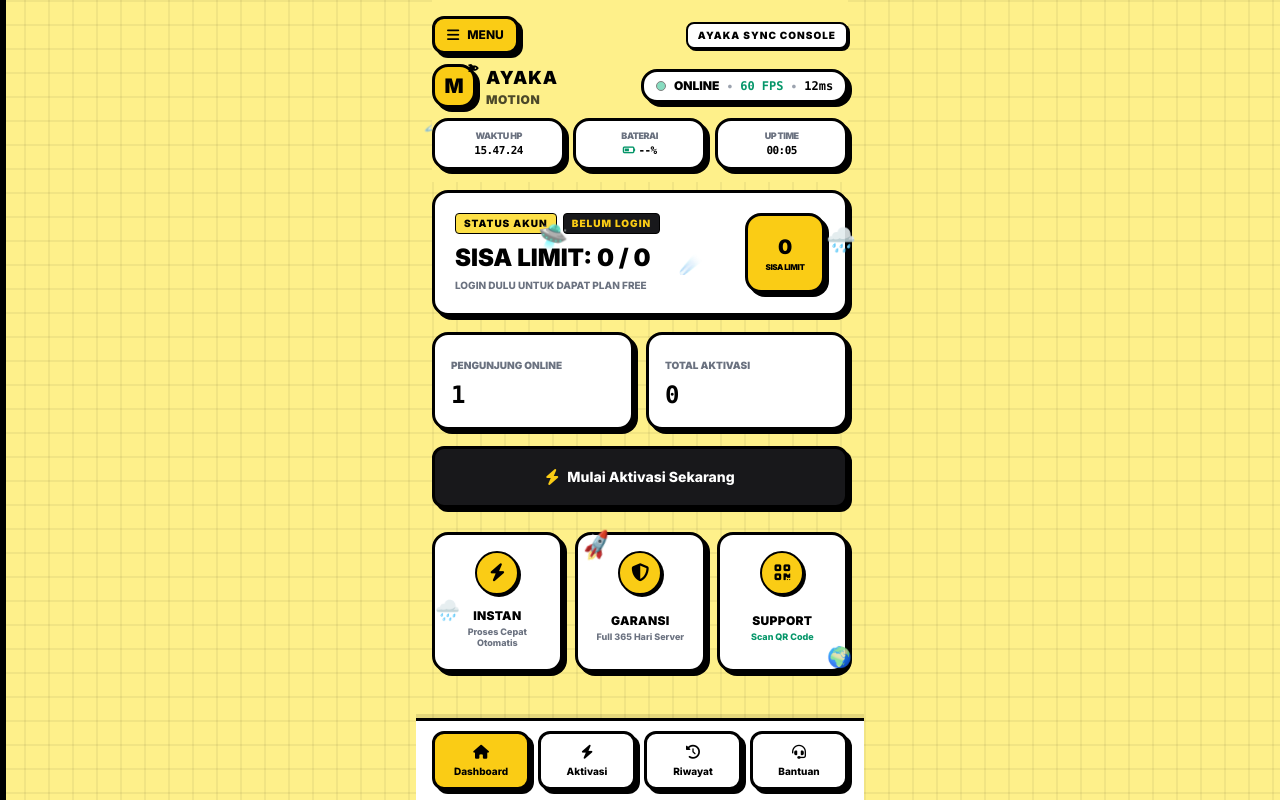
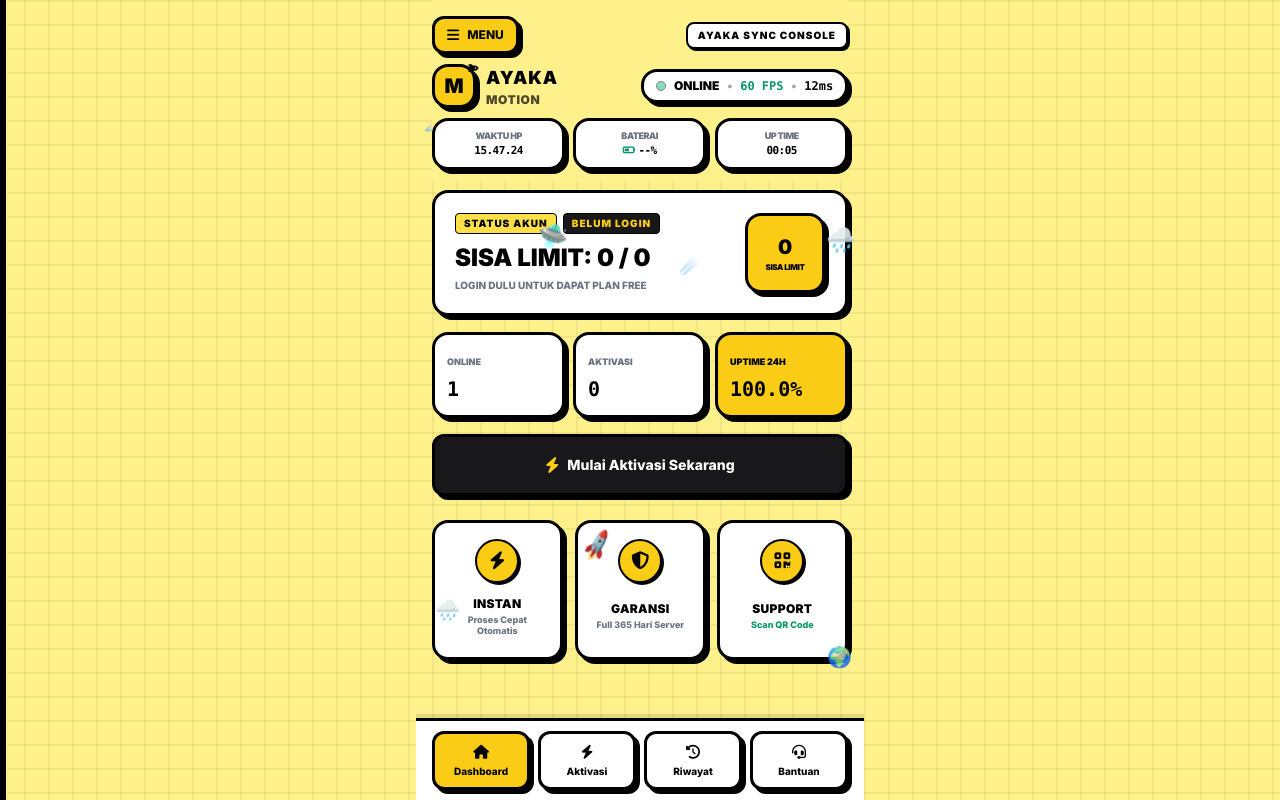
Before and after one commit to pam873853-source/ayaka-amp, a website with bundled scripts: page index.html in a window 1280 px wide. Built offline with nearby package versions, Linux system fonts and the light colour scheme; files whose address does not match are found by name.

Commit message:
Update index.html

```diff
--- a/index.html
+++ b/index.html
@@ -12,6 +12,7 @@
 </head>
 <body class="max-w-md mx-auto min-h-screen px-4 pb-28 flex flex-col relative select-none">
 
+    <!-- ============ FLOATING SPACE ANIMATION LAYER ============ -->
     <div class="fixed inset-0 max-w-md mx-auto pointer-events-none z-30 overflow-hidden">
         <div class="anim-planet absolute top-28 left-2 text-2xl opacity-90">🪐</div>
         <div class="anim-planet absolute bottom-32 right-3 text-xl opacity-85" style="animation-delay: 1.5s;">🌍</div>
@@ -23,6 +24,7 @@
         <div class="anim-cloud absolute bottom-44 left-2 text-xl opacity-85" style="animation-delay: 2s;">🌧️</div>
     </div>
 
+    <!-- ============ SIDEBAR BACKDROP & DRAWER ============ -->
     <div id="sidebar-backdrop" onclick="toggleSidebar(false)" class="fixed inset-0 bg-black/60 z-50 opacity-0 pointer-events-none transition-opacity duration-200"></div>
     <aside id="sidebar-drawer" class="fixed top-0 left-0 bottom-0 w-72 bg-[#fef08a] border-r-4 border-black z-50 transform -translate-x-full transition-transform duration-250 ease-out flex flex-col justify-between p-4 shadow-[6px_0px_0px_#000]">
         <div class="space-y-4">
@@ -79,6 +81,7 @@
         </div>
     </aside>
 
+    <!-- ============ HEADER ============ -->
     <header class="pt-4 pb-3 flex flex-col gap-2.5 sticky top-0 bg-[#fef08a] z-40">
         <div class="flex items-center justify-between">
             <button type="button" onclick="toggleSidebar(true)" class="neo-btn-yellow px-3 py-1.5 flex items-center gap-2 text-xs font-black">
@@ -122,6 +125,7 @@
         </div>
     </header>
 
+    <!-- ============ DASHBOARD VIEW ============ -->
     <main id="view-dashboard" class="space-y-4 flex-1 transition-all pt-2 tab-anim-enter">
         <section class="neo-card p-5 flex items-center justify-between">
             <div class="space-y-1">
@@ -137,19 +141,27 @@
                 <span class="text-[8px] font-black tracking-tighter uppercase">SISA LIMIT</span>
             </div>
         </section>
-        <section class="grid grid-cols-2 gap-3">
-            <div class="neo-card p-4 space-y-1">
-                <span class="text-[10px] font-black uppercase text-gray-500">PENGUNJUNG ONLINE</span>
-                <div class="text-2xl font-black font-mono" id="visitors-count">1</div>
+
+        <!-- STATS GRID — 3 KOLOM (dengan UPTIME 24H dari Neon DB) -->
+        <section class="grid grid-cols-3 gap-2">
+            <div class="neo-card p-3 space-y-1">
+                <span class="text-[9px] font-black uppercase text-gray-500">ONLINE</span>
+                <div class="text-xl font-black font-mono" id="visitors-count">1</div>
             </div>
-            <div class="neo-card p-4 space-y-1">
-                <span class="text-[10px] font-black uppercase text-gray-500">TOTAL AKTIVASI</span>
-                <div class="text-2xl font-black font-mono" id="activations-count">0</div>
+            <div class="neo-card p-3 space-y-1">
+                <span class="text-[9px] font-black uppercase text-gray-500">AKTIVASI</span>
+                <div class="text-xl font-black font-mono" id="activations-count">0</div>
+            </div>
+            <div class="neo-card-yellow p-3 space-y-1">
+                <span class="text-[9px] font-black uppercase text-black">UPTIME 24H</span>
+                <div class="text-xl font-black font-mono" id="server-uptime-pct">--%</div>
             </div>
         </section>
+
         <button onclick="setActiveTab('aktivasi')" class="w-full neo-btn-dark py-4 text-sm flex items-center justify-center gap-2">
             <i class="fa-solid fa-bolt text-yellow-400 text-base"></i><span>Mulai Aktivasi Sekarang</span>
         </button>
+
         <section class="grid grid-cols-3 gap-3 pt-2 items-stretch">
             <div onclick="openQrModal()" class="neo-card p-3 bg-white text-center flex flex-col justify-between items-center h-full min-h-[140px] cursor-pointer hover:bg-yellow-100 transition-colors">
                 <div class="w-11 h-11 rounded-full bg-yellow-400 border-2 border-black shadow-[2px_2px_0px_#000] flex items-center justify-center my-1 shrink-0">
@@ -181,6 +193,7 @@
         </section>
     </main>
 
+    <!-- ============ MODAL QR SUPPORT ============ -->
     <div id="qr-modal" class="fixed inset-0 bg-black/60 z-50 flex items-center justify-center p-4 opacity-0 pointer-events-none transition-opacity duration-200">
         <div class="neo-card p-5 bg-white w-full max-w-sm space-y-4 relative transform scale-95 transition-transform duration-200" id="qr-modal-content">
             <button onclick="closeQrModal()" class="absolute -top-3 -right-3 w-8 h-8 neo-btn-yellow flex items-center justify-center font-black text-sm">✕</button>
@@ -196,6 +209,7 @@
         </div>
     </div>
 
+    <!-- ============ AKTIVASI VIEW ============ -->
     <main id="view-aktivasi" class="space-y-4 flex-1 hidden transition-all pt-2">
         <section class="neo-card p-4 space-y-1">
             <div class="flex items-center justify-between">
@@ -265,6 +279,7 @@
         </section>
     </main>
 
+    <!-- ============ RIWAYAT VIEW ============ -->
     <main id="view-riwayat" class="space-y-4 flex-1 hidden transition-all pt-2">
         <section class="neo-card p-4 flex items-center justify-between">
             <div>
@@ -285,6 +300,7 @@
         <section class="space-y-3" id="history-feed-container"></section>
     </main>
 
+    <!-- ============ LAPORAN / BANTUAN VIEW ============ -->
     <main id="view-laporan" class="space-y-4 flex-1 hidden transition-all pt-2">
         <section class="neo-card p-4 space-y-1 bg-white">
             <span class="text-[10px] font-black uppercase tracking-wider bg-yellow-300 px-2 py-0.5 border border-black rounded">PUSAT BANTUAN</span>
@@ -326,6 +342,7 @@
         </a>
     </main>
 
+    <!-- ============ AI CHAT VIEW ============ -->
     <main id="view-chat" class="space-y-3 flex-1 hidden transition-all pt-2 flex flex-col">
         <section class="neo-card p-3.5 bg-white flex items-center justify-between">
             <div class="flex items-center gap-2.5">
@@ -360,6 +377,7 @@ Mau tanya cara aktivasi, cara pakai generator, info premium, minta bikinin capti
         </form>
     </main>
 
+    <!-- ============ BULK AKUN VIEW ============ -->
     <main id="view-bulk" class="space-y-4 flex-1 hidden transition-all pt-2">
         <section class="neo-card p-4 space-y-1 bg-white">
             <div class="flex items-center justify-between">
@@ -401,12 +419,15 @@ Mau tanya cara aktivasi, cara pakai generator, info premium, minta bikinin capti
         </section>
     </main>
 
+    <!-- ============ PLAN & LIMIT VIEW ============ -->
     <main id="view-plan" class="space-y-4 flex-1 hidden transition-all pt-2">
         <section class="neo-card p-4 space-y-1 bg-white">
             <span class="text-[10px] font-black uppercase tracking-wider bg-yellow-300 px-2 py-0.5 border border-black rounded">MEMBERSHIP & QUOTA</span>
             <h1 class="text-xl font-black mt-1">Pilih Plan Ayaka Sync</h1>
             <p class="text-xs font-semibold text-gray-600">Tingkatkan kapasitas limit aktivasi Anda dan buka fitur eksklusif Bulk Akun.</p>
         </section>
+
+        <!-- STATUS LIMIT SAAT INI -->
         <section class="neo-card p-4 bg-zinc-900 text-white space-y-2">
             <div class="flex items-center justify-between">
                 <span class="text-[10px] font-black uppercase text-yellow-400">PLAN AKTIF SAAT INI</span>
@@ -423,7 +444,11 @@ Mau tanya cara aktivasi, cara pakai generator, info premium, minta bikinin capti
                 ⚠️ Wajib login akun terlebih dahulu untuk mendapatkan Plan Free (20 limit permanen, tanpa reset jika habis). Jika limit 0, harus upgrade ke Plan Pro atau Enterprise.
             </p>
         </section>
+
+        <!-- KARTU PAKET PLAN -->
         <div class="space-y-3">
+
+            <!-- PLAN FREE -->
             <div class="neo-card p-4 bg-white space-y-2.5">
                 <div class="flex items-center justify-between">
                     <div>
@@ -443,6 +468,8 @@ Mau tanya cara aktivasi, cara pakai generator, info premium, minta bikinin capti
                 </ul>
                 <button type="button" disabled class="w-full neo-btn py-2 text-xs opacity-60 cursor-not-allowed">Plan Bawaan (Default)</button>
             </div>
+
+            <!-- PLAN PRO -->
             <div class="neo-card-yellow p-4 space-y-2.5">
                 <div class="flex items-center justify-between">
                     <div>
@@ -469,6 +496,8 @@ Mau tanya cara aktivasi, cara pakai generator, info premium, minta bikinin capti
                     </button>
                 </div>
             </div>
+
+            <!-- PLAN ENTERPRISE -->
             <div class="neo-card p-4 bg-white space-y-2.5 border-4">
                 <div class="flex items-center justify-between">
                     <div>
@@ -476,7 +505,7 @@ Mau tanya cara aktivasi, cara pakai generator, info premium, minta bikinin capti
                         <h3 class="text-lg font-black mt-0.5">Plan Enterprise</h3>
                     </div>
                     <div class="text-right">
-                        <span class="text-lg font-black">Rp 10.000</span>
+                        <span class="text-lg font-black">Rp 65.000</span>
                         <span class="text-[10px] font-bold text-gray-500 block">Total 1000 Limit</span>
                     </div>
                 </div>
@@ -498,20 +527,25 @@ Mau tanya cara aktivasi, cara pakai generator, info premium, minta bikinin capti
         </div>
     </main>
 
+    <!-- ============ MODAL PEMBAYARAN QR ============ -->
     <div id="plan-qr-modal" class="fixed inset-0 bg-black/65 z-50 flex items-center justify-center p-4 opacity-0 pointer-events-none transition-opacity duration-200 overflow-y-auto">
         <div class="neo-card p-4 bg-white w-full max-w-sm space-y-3 relative transform scale-95 transition-transform duration-200 my-auto" id="plan-qr-modal-content">
             <button type="button" onclick="closePlanPaymentModal()" class="absolute -top-3 -right-3 w-8 h-8 neo-btn-yellow flex items-center justify-center font-black text-sm">✕</button>
+
             <div class="flex items-center justify-between">
                 <span class="text-[10px] font-black uppercase bg-blue-100 text-blue-800 border border-black px-2 py-0.5 rounded">Scan QRIS / QR</span>
                 <span id="pay-modal-price" class="text-xs font-black bg-yellow-300 border border-black px-2 py-0.5 rounded">Rp 0</span>
             </div>
+
             <div>
                 <h3 id="pay-modal-title" class="text-base font-black">Pembayaran Plan</h3>
                 <p class="text-[11px] font-semibold text-gray-600">Scan QR di bawah, lalu upload screenshot bukti pembayaran sebelum menekan tombol hijau.</p>
             </div>
+
             <div class="neo-card p-1.5 bg-sky-50 border-2 border-black flex items-center justify-center overflow-hidden max-h-60">
                 <img src="/images/ayaka-sync-qr.png" onerror="this.onerror=null;this.src='/images/ayaka-store.png';" alt="QR Pembayaran Ayaka Sync" class="w-full h-52 object-contain rounded-lg">
             </div>
+
             <div class="space-y-1.5">
                 <label class="block text-xs font-black">Bukti transfer (gambar, maks 5 MB)</label>
                 <div class="flex items-center gap-2 p-2 bg-white border-2 border-black rounded-xl">
@@ -523,6 +557,7 @@ Mau tanya cara aktivasi, cara pakai generator, info premium, minta bikinin capti
                     <img id="payment-proof-preview" src="" alt="Preview Bukti" class="w-full h-24 object-cover rounded-lg border-2 border-black">
                 </div>
             </div>
+
             <div class="space-y-2 pt-1">
                 <button type="button" id="btn-submit-payment-proof" onclick="handleSubmitPaymentProof()" disabled class="w-full py-2.5 px-4 rounded-xl border-2 border-black font-black text-xs bg-emerald-500 text-white shadow-[3px_3px_0px_#000] opacity-40 cursor-not-allowed transition-all flex items-center justify-center gap-1.5">
                     <i class="fa-solid fa-paper-plane"></i> Kirim Bukti Transfer
@@ -532,6 +567,7 @@ Mau tanya cara aktivasi, cara pakai generator, info premium, minta bikinin capti
         </div>
     </div>
 
+    <!-- ============ PROFIL & SESI VIEW ============ -->
     <main id="view-profil" class="space-y-4 flex-1 hidden transition-all pt-2">
         <section class="neo-card p-4 space-y-1 bg-white">
             <div class="flex items-center justify-between">
@@ -541,6 +577,7 @@ Mau tanya cara aktivasi, cara pakai generator, info premium, minta bikinin capti
             <h1 class="text-xl font-black mt-1">Profil Pengguna & Sesi</h1>
             <p class="text-xs font-semibold text-gray-600">Kelola sesi login real-time Anda agar sisa limit dan plan tersinkronisasi otomatis.</p>
         </section>
+
         <section class="neo-card p-5 bg-white space-y-4">
             <div class="flex items-center gap-3.5">
                 <div id="profile-avatar" class="w-14 h-14 rounded-2xl bg-yellow-400 border-3 border-black shadow-[3px_3px_0px_#000] flex items-center justify-center font-black text-2xl">👤</div>
@@ -553,6 +590,7 @@ Mau tanya cara aktivasi, cara pakai generator, info premium, minta bikinin capti
                     </div>
                 </div>
             </div>
+
             <div class="p-3 bg-zinc-100 border-2 border-black rounded-xl space-y-1.5 text-[11px] font-mono">
                 <div class="flex justify-between">
                     <span class="text-gray-500 font-bold">SESSION ID:</span>
@@ -567,6 +605,7 @@ Mau tanya cara aktivasi, cara pakai generator, info premium, minta bikinin capti
                     <span id="profile-session-duration" class="font-black text-emerald-600">00m 00s</span>
                 </div>
             </div>
+
             <form id="profile-login-form" onsubmit="handleRealTimeLogin(event)" class="space-y-3 pt-1 border-t-2 border-dashed border-black/20">
                 <span class="text-[10px] font-black uppercase tracking-wider text-gray-500 block">MASUK / SINKRONISASI AKUN REAL-TIME</span>
                 <div>
@@ -581,12 +620,14 @@ Mau tanya cara aktivasi, cara pakai generator, info premium, minta bikinin capti
                     <i class="fa-solid fa-right-to-bracket"></i> Mulai Sesi Login Real-Time
                 </button>
             </form>
+
             <button type="button" id="btn-logout-session" onclick="handleRealTimeLogout()" class="w-full neo-btn bg-red-400 hover:bg-red-500 py-2.5 text-xs hidden items-center justify-center gap-2">
                 <i class="fa-solid fa-right-from-bracket"></i> Keluar Sesi (Logout)
             </button>
         </section>
     </main>
 
+    <!-- ============ MODAL REDEEM VOUCHER ============ -->
     <div id="redeem-modal" class="fixed inset-0 bg-black/60 z-50 flex items-center justify-center p-4 opacity-0 pointer-events-none transition-opacity duration-200">
         <div class="neo-card p-5 bg-white w-full max-w-sm space-y-4 relative transform scale-95 transition-transform duration-200" id="redeem-modal-content">
             <button type="button" onclick="closeRedeemModal()" class="absolute -top-3 -right-3 w-8 h-8 neo-btn-yellow flex items-center justify-center font-black text-sm">✕</button>
@@ -605,12 +646,14 @@ Mau tanya cara aktivasi, cara pakai generator, info premium, minta bikinin capti
         </div>
     </div>
 
+    <!-- ============ TOAST ============ -->
     <div id="toast-notif" class="fixed top-20 left-1/2 -translate-x-1/2 z-50 transition-opacity duration-200 opacity-0 pointer-events-none w-[90%] max-w-sm">
         <div class="neo-card-dark px-4 py-3 text-xs font-black text-center flex items-center justify-center gap-2">
             <i class="fa-solid fa-circle-info text-yellow-400"></i><span id="toast-message">Notifikasi</span>
         </div>
     </div>
 
+    <!-- ============ BOTTOM NAV ============ -->
     <nav class="fixed bottom-0 left-0 right-0 max-w-md mx-auto bottom-nav px-4 py-2.5 z-40">
         <div class="grid grid-cols-4 gap-2">
             <button id="nav-dashboard" onclick="setActiveTab('dashboard')" class="neo-btn-yellow py-2 text-[10px] flex flex-col items-center justify-center gap-0.5">
```
